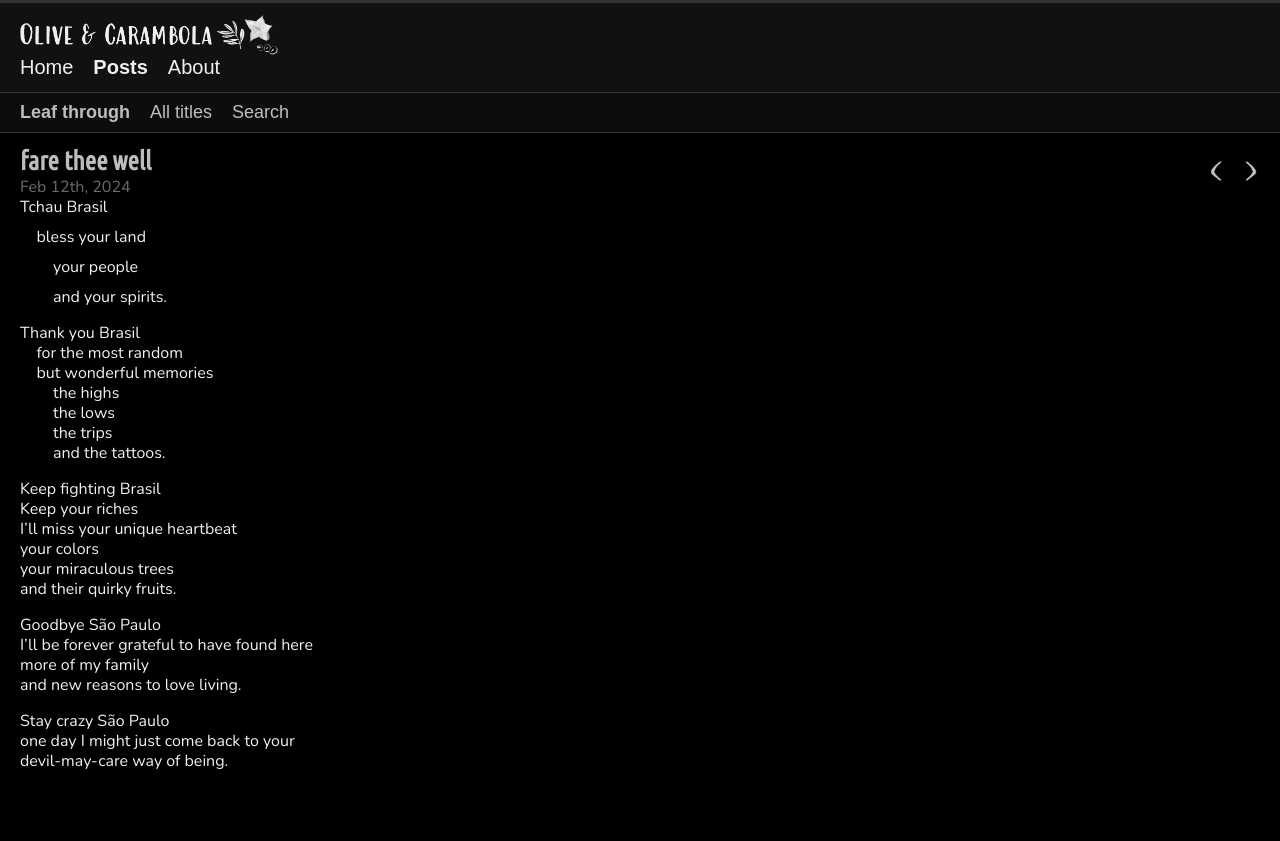
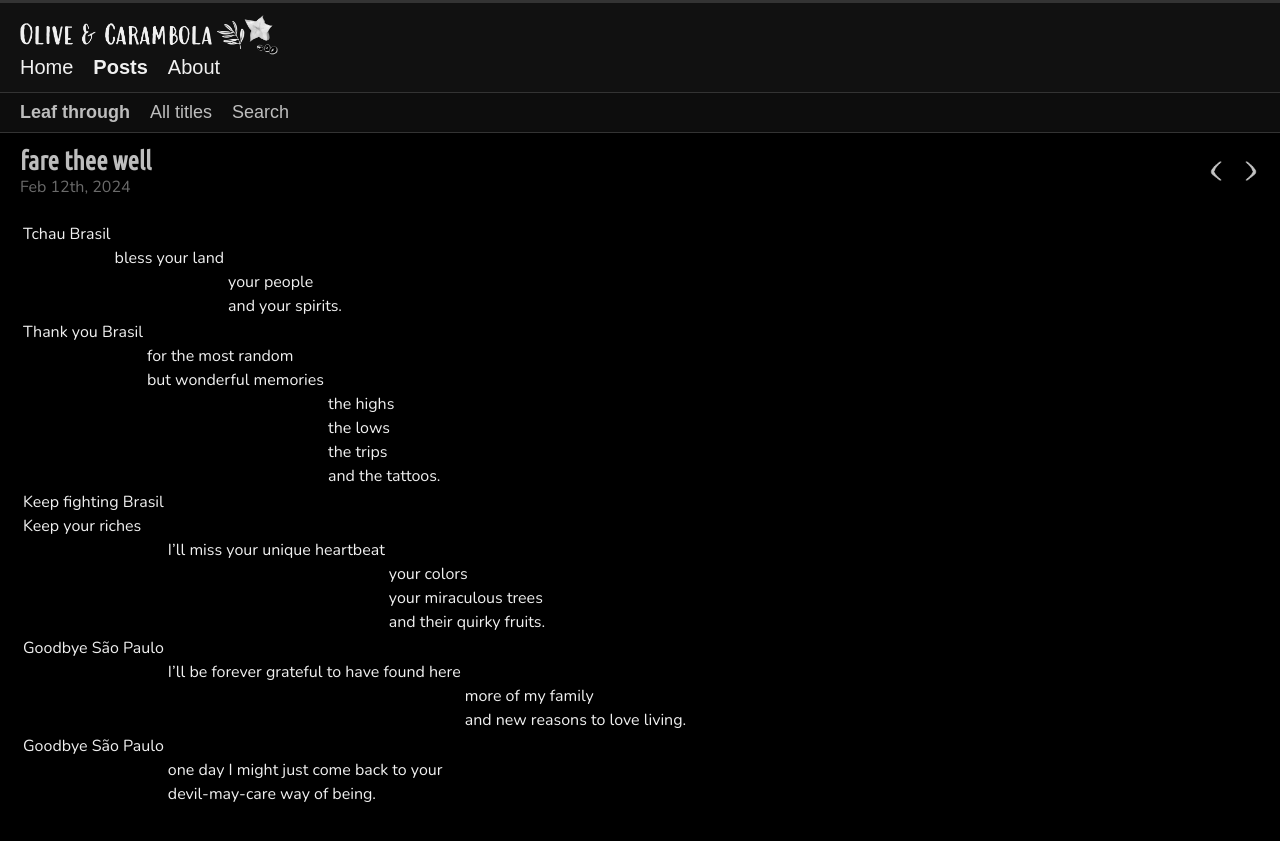
Before and after one commit to olivecarambola/logbook, a Jekyll site: the page built from _posts/2024-02-12-faretheewell.md, in a window 1280 px wide. Shown: the top 841 px of the page. Built offline with Jekyll 4.4.1, drawn with Linux system fonts in a browser that asks for light colours; some web fonts are replaced.

Commit message:
Update 2024-02-12-faretheewell.md

```diff
--- a/_posts/2024-02-12-faretheewell.md
+++ b/_posts/2024-02-12-faretheewell.md
@@ -12,31 +12,33 @@ wrdcount_capnotes: 0
 imgcount_original: 0
 imgcount_credited: 0
 ---
-<p class="text-customspace">Tchau Brasil</p>
-<p class="text-customspace">&nbsp;&nbsp;&nbsp;&nbsp;bless your land</p>
-<p class="text-customspace">&nbsp;&nbsp;&nbsp;&nbsp;&nbsp;&nbsp;&nbsp;&nbsp;your people</p>
-<p class="text-customspace">&nbsp;&nbsp;&nbsp;&nbsp;&nbsp;&nbsp;&nbsp;&nbsp;and your spirits.</p>
+| | | |
+|-|-|-|
+|Tchau Brasil| | |
+| |bless your land| |
+| | |your people|
+| | |and your spirits.|
 
-Thank you Brasil
-&nbsp;&nbsp;&nbsp;&nbsp;for the most random
-&nbsp;&nbsp;&nbsp;&nbsp;but wonderful memories
-&nbsp;&nbsp;&nbsp;&nbsp;&nbsp;&nbsp;&nbsp;&nbsp;the highs
-&nbsp;&nbsp;&nbsp;&nbsp;&nbsp;&nbsp;&nbsp;&nbsp;the lows
-&nbsp;&nbsp;&nbsp;&nbsp;&nbsp;&nbsp;&nbsp;&nbsp;the trips
-&nbsp;&nbsp;&nbsp;&nbsp;&nbsp;&nbsp;&nbsp;&nbsp;and the tattoos.
+|Thank you Brasil| | |
+| |for the most random| |
+| |but wonderful memories| |
+| | |the highs|
+| | |the lows|
+| | |the trips|
+| | |and the tattoos.|
 
-Keep fighting Brasil
-Keep your riches
-  I'll miss your unique heartbeat
-    your colors
-    your miraculous trees
-    and their quirky fruits.
+|Keep fighting Brasil| | |
+|Keep your riches| | |
+| |I'll miss your unique heartbeat| |
+| | |your colors|
+| | |your miraculous trees|
+| | |and their quirky fruits.|
 
-Goodbye São Paulo
-  I'll be forever grateful to have found here
-    more of my family
-    and new reasons to love living.
+|Goodbye São Paulo| | |
+| |I'll be forever grateful to have found here| |
+| | |more of my family|
+| | |and new reasons to love living.|
 
-Stay crazy São Paulo
-  one day I might just come back to your
-  devil-may-care way of being.
+|Goodbye São Paulo| | |
+| |one day I might just come back to your| |
+| |devil-may-care way of being.| |
```
